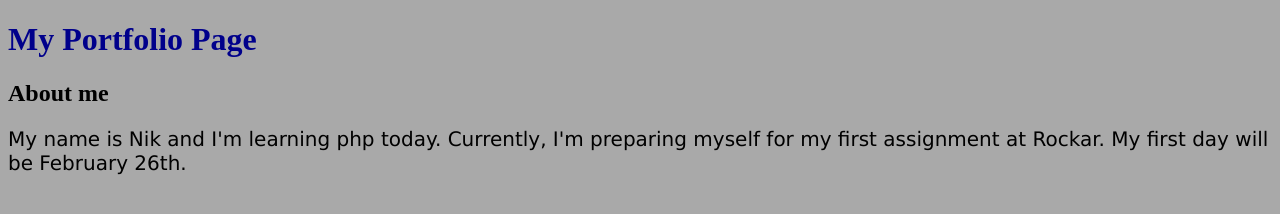
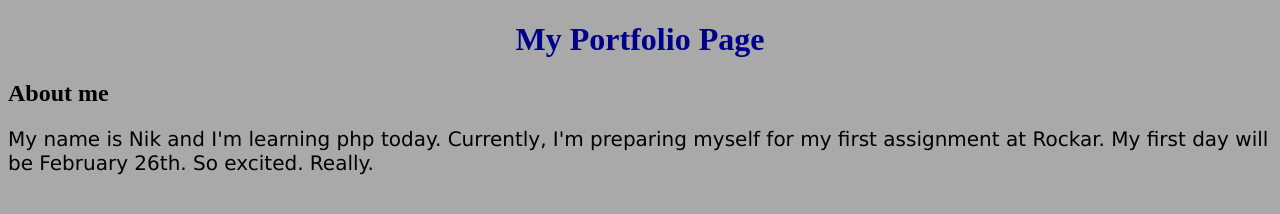
Before and after one commit to NikGeorgiev/Portfolio-page, a plain HTML site: page index.html in a window 1280 px wide. Drawn offline with Linux system fonts and the light colour scheme.

```diff
--- a/index.html
+++ b/index.html
@@ -11,7 +11,7 @@
     </header>
     <h2>About me</h2>
     <p>My name is Nik and I'm learning php today. Currently, I'm preparing myself
-    for my first assignment at Rockar. My first day will be February 26th.</p>
+    for my first assignment at Rockar. My first day will be February 26th. So excited. Really.</p>
 
 
 
--- a/style.css
+++ b/style.css
@@ -3,6 +3,7 @@ body {
 }
 h1 {
   color: darkblue;
+  text-align: center;
 }
 p {
   font-family: verdana;
```
